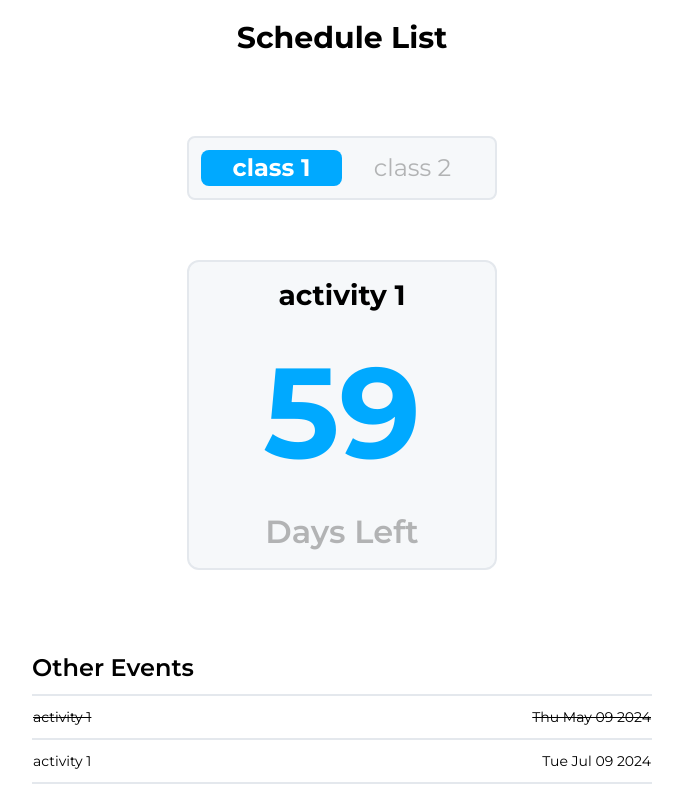
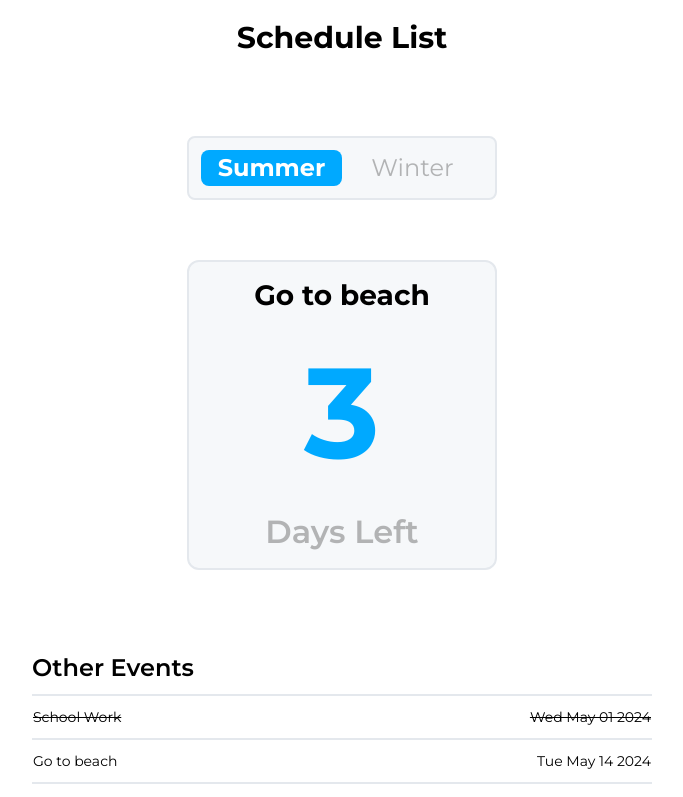
Before and after one commit to nardaiv/multiple-date-count-down, a React (Vite) app: page / in a window 1280 px wide. Shown: the top 797 px of the page, without its empty margins (298-981 px from the left). Built offline with nearby package versions, Linux system fonts and the light colour scheme.

Commit message:
change Data.js for demonstration

```diff
--- a/src/Data.js
+++ b/src/Data.js
@@ -1,22 +1,37 @@
-export default {
+let Data = {
     schedules:[
         {
-            groupName : "class 1",
+            groupName : "Summer",
             events : [
-                {title : "activity 1", date : "2024-05-09"},
-                {title : "activity 1", date : "2024-07-09"},
-                {title : "activity 1", date : "2024-07-06"},
-                {title : "activity 1", date : "2024-07-09"},
-                {title : "activity 1", date : "2024-07-09"},
-                {title : "activity 1", date : "2024-07-09"}
+                {title : "School Work"},
+                {title : "Go to beach"},
+                {title : "Playing volly"},
+                {title : "Visit Relatives"},
             ]
         },
         {
-            groupName : "class 2",
+            groupName : "Winter",
             events : [
-                {title : "activity 1", date : "2024-06-01"},
-                {title : "activity 1", date : "2024-06-09"}
+                {title : "Ski"},
+                {title : "Ice skating"}
             ]
         }
     ]
 }
+
+function generateDate(){
+	const currentDate = new Date();
+	const currentMonth = currentDate.getMonth() + 1;
+	const currentYear = currentDate.getFullYear();
+	const RandomDate = Math.ceil(Math.random()*30)
+	return `${currentYear}-${currentMonth}-${RandomDate}`
+}
+
+for (let i=0; i<Data.schedules.length ; i++){
+	for(let j = 0; j<Data.schedules[i].events.length; j++){
+		Data.schedules[i].events[j]= {...Data.schedules[i].events[j], date : generateDate() }
+	}
+}
+
+
+export default Data;
```
